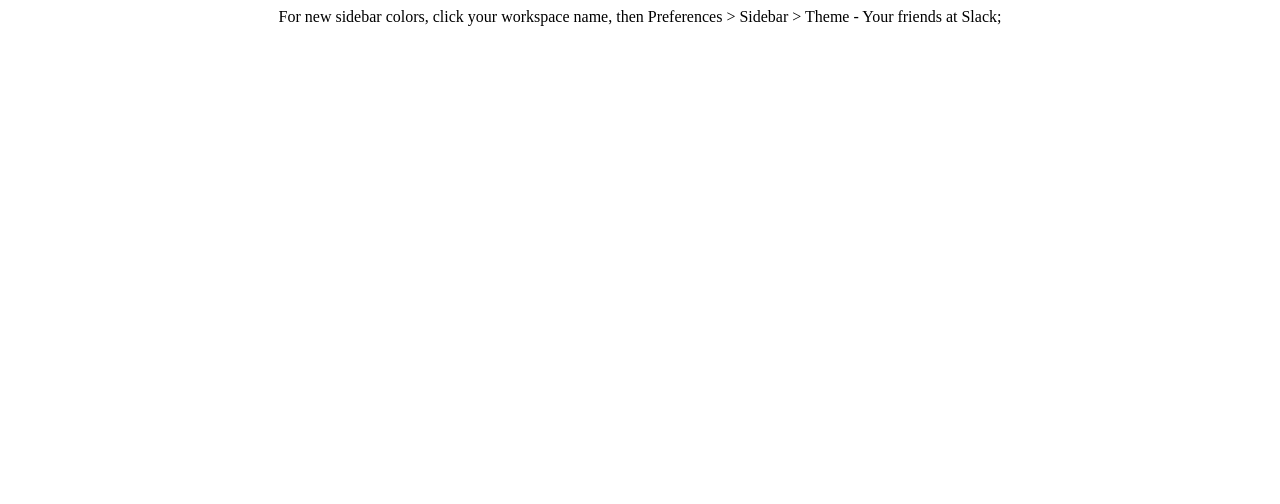
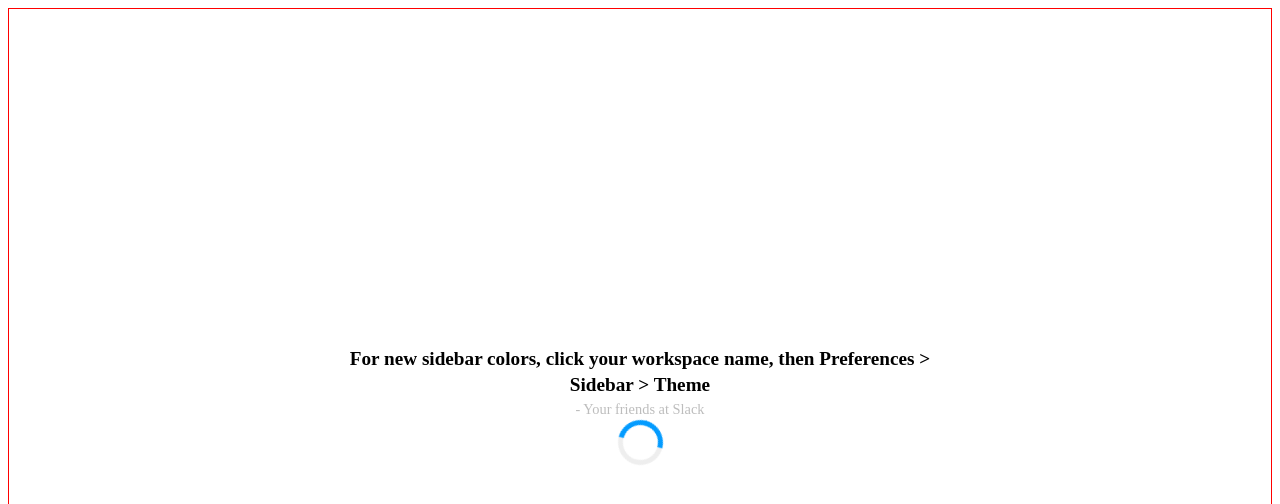
Before and after one commit to codingXllama/Loading-Screen, a plain HTML site: page index.html in a window 1280 px wide. Shown: the top 504 px of the page. Drawn offline with Linux system fonts and the light colour scheme.

Commit message:
Created the css loading animation

```diff
--- a/style.css
+++ b/style.css
@@ -1,6 +1,49 @@
 body {
+    /* Centering the content on the screen */
     display: flex;
     justify-content: center;
-    align-content: center;
+    align-items: center;
     min-height: 100vh;
+    border: 1px solid red;
 }
+
+/* Styling the loading text */
+.loading {
+    max-width: 50%;
+    line-height: 1.4;
+    font-size: 1.2rem;
+    font-weight: bold;
+    text-align: center;
+
+}
+
+
+/* Styling the author text to looks different */
+.loading__author {
+    font-weight: normal;
+    font-size: 0.9rem;
+    color: rgba(189, 189, 189, 1);
+    margin: 0, 6rem 0 2rem 0;
+    display: block;
+}
+
+
+/* Creating the style for the loadinig animation */
+.loading__anim {
+    width: 35px;
+    height: 35px;
+    display: inline-block;
+    border: 5px solid rgba(189, 189, 189, 0.25);
+    border-right-color: rgba(3, 155, 299, 1);
+    border-bottom-color: rgba(3, 155, 299, 1);
+    border-radius: 50%;
+    animation: rotateAnimation 600ms infinite linear;
+}
+
+/* Creating style to rotate the loading animation */
+@keyframes rotateAnimation {
+    to {
+        /* Creating the rotation speed, we can use 1 turn , 2 turn and so on.. */
+        transform: rotate(2turn)
+    }
+}
```
Also changed, not shown: index.html (+1 -1 lines).
